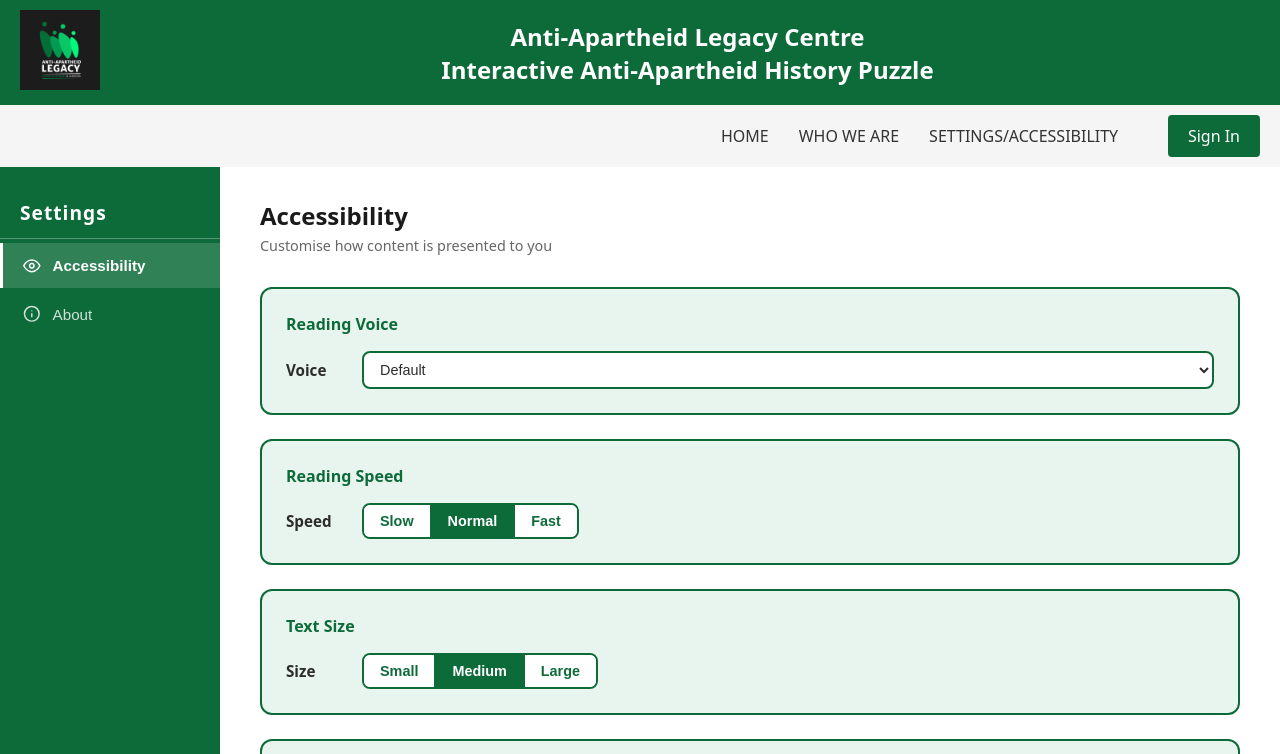
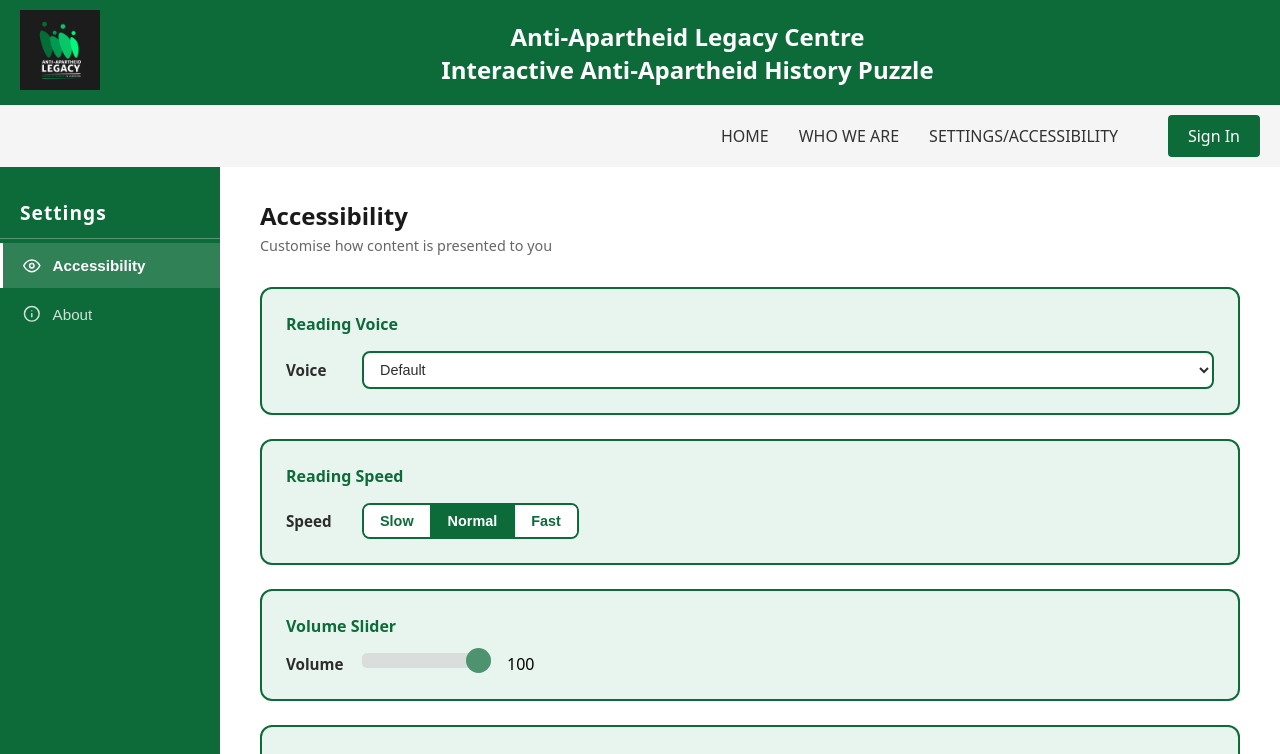
Before and after one commit to SujitBhatta21/DUMMY_AALC-IndividualProject, a React (Vite) app in the folder client/: page /settings in a window 1280 px wide. Shown: the top 754 px of the page. Built offline with nearby package versions, Linux system fonts and the light colour scheme.

Commit message:
Feature: Volume Slider (Missed informed by participant)
I had it in my notes but forgot to add it. One of the participant/tester gave me a shout about it.

```diff
--- a/client/src/components/puzzles/AudioMatching.tsx
+++ b/client/src/components/puzzles/AudioMatching.tsx
@@ -59,6 +59,7 @@
         } else {
             audioRef.current.pause();
             audioRef.current.src = src;
+            audioRef.current.volume = parseFloat(localStorage.getItem('aalc-tts-volume') ?? '0.5');
             audioRef.current.play();
             setPlayingId(id);
         }
--- a/client/src/components/puzzles/ContextView.tsx
+++ b/client/src/components/puzzles/ContextView.tsx
@@ -38,6 +38,7 @@
 
         if ('speechSynthesis' in window) {
             const utterance = new SpeechSynthesisUtterance(textToRead);
+            utterance.volume = parseFloat(localStorage.getItem('aalc-tts-volume') ?? '0.5'); // Updates volume slider changes.
             const savedVoice = localStorage.getItem('aalc-tts-voice');
             if (savedVoice) {
                 const match = window.speechSynthesis.getVoices().find(v => v.name === savedVoice);
--- a/client/src/pages/Settings.tsx
+++ b/client/src/pages/Settings.tsx
@@ -253,6 +253,7 @@
     const [selectedVoice, setSelectedVoice] = useState(localStorage.getItem('aalc-tts-voice') ?? '');
     const [voiceSaved, setVoiceSaved] = useState(false);
     const [speed, setSpeed] = useState(parseFloat(localStorage.getItem('aalc-tts-rate') ?? '1'));
+    const [volume, setVolume] = useState(parseFloat(localStorage.getItem('aalc-tts-volume') ?? '1'));
     const [textSize, setTextSize] = useState(localStorage.getItem('aalc-text-size') ?? 'Medium');
     const [highContrast, setHighContrast] = useState(localStorage.getItem('aalc-high-contrast') === 'true');
     const [reduceMotion, setReduceMotion] = useState(localStorage.getItem('aalc-reduce-motion') === 'true');
@@ -295,6 +296,12 @@
         setSpeed(value);
         localStorage.setItem('aalc-tts-rate', String(value));
     };
+
+    // handling volume range change.
+    const handleVolumeChange = (value: number) => {
+        setVolume(value);
+        localStorage.setItem('aalc-tts-volume', String(value));
+    }
 
     // Settings text size change.
     const handleSizeChange = (size: string) => {
@@ -354,6 +361,26 @@
                                 {opt.label}
                             </button>
                         ))}
+                    </div>
+                </div>
+            </div>
+
+            <div className="settings-section">
+                <h2>Volume Slider</h2>
+                <div className="settings-row">
+                    <label>Volume</label>
+                    <div className="slider-container">
+                        <input
+                            type="range"
+                            min="0"
+                            max="1"
+                            step="0.01"
+                            value={volume}
+                            onChange={e => { handleVolumeChange(parseFloat(e.target.value)) }}
+                            className="slider"
+                            id="volumeRange"
+                        />
+                        { Math.round(volume * 100) }
                     </div>
                 </div>
             </div>
--- a/client/src/styles/Settings.css
+++ b/client/src/styles/Settings.css
@@ -468,6 +468,47 @@
     color: #333;
 }
 
+/* Slider styles */
+
+.slider-container {
+    display: flex;
+    gap: 1rem;
+}
+
+.slider {
+    -webkit-appearance: none;
+    width: 100%;
+    height: 15px;
+    border-radius: 5px;
+    background: #d3d3d3;
+    outline: none;
+    opacity: 0.7;
+    -webkit-transition: .2s;
+    transition: opacity .2s;
+}
+
+.slider:hover {
+    opacity: 1;
+}
+
+.slider::-webkit-slider-thumb {
+    -webkit-appearance: none;
+    width: 25px;
+    height: 25px;
+    border-radius: 50%;
+    background: #0D6B3A;
+    cursor: pointer;
+}
+
+.slider::-moz-range-thumb {
+    width: 25px;
+    height: 25px;
+    border-radius: 50%;
+    background: #0D6B3A;
+    cursor: pointer;
+}
+
+
 
 /* Global accessibility */
 body.high-contrast {
```
